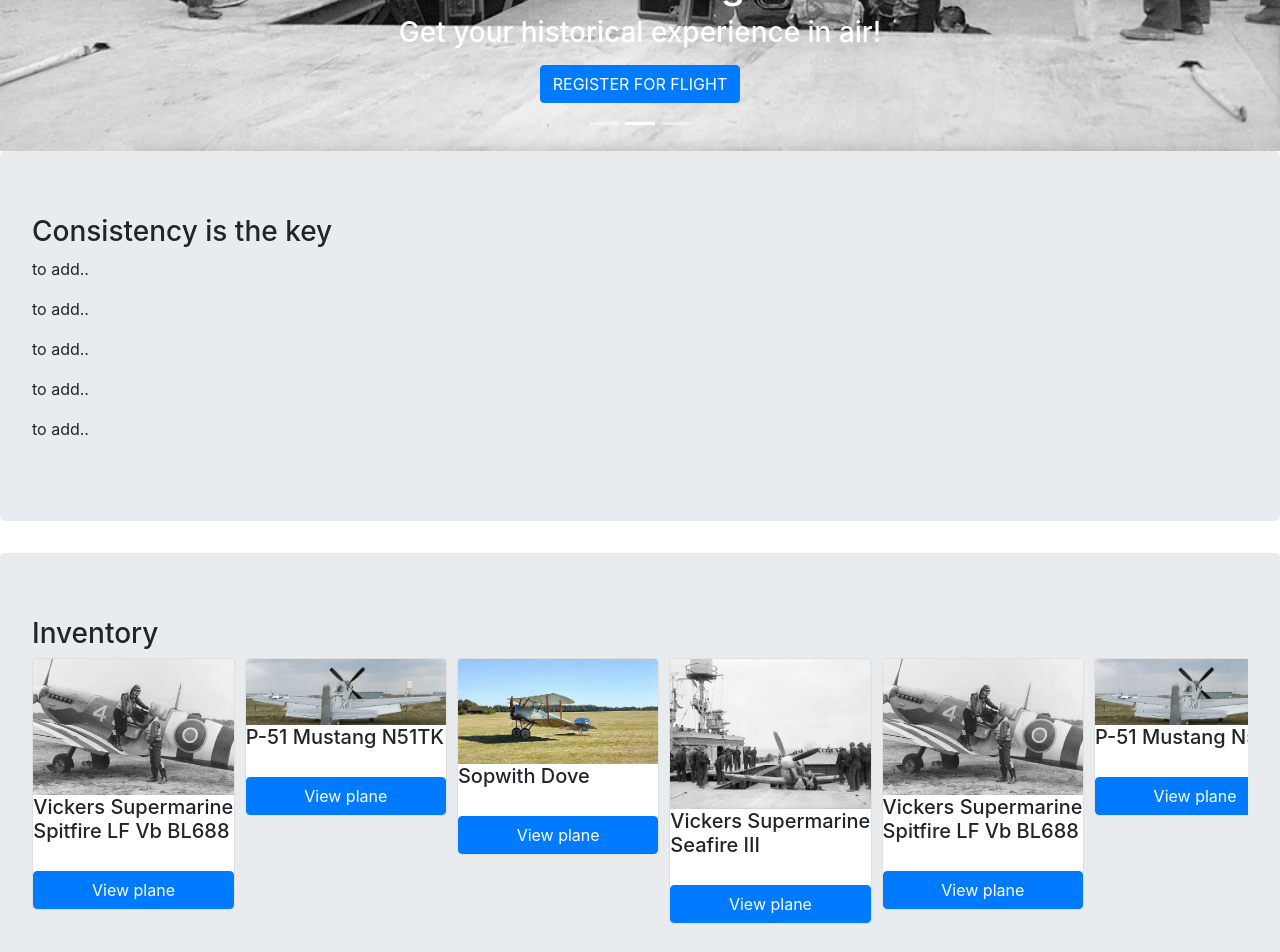
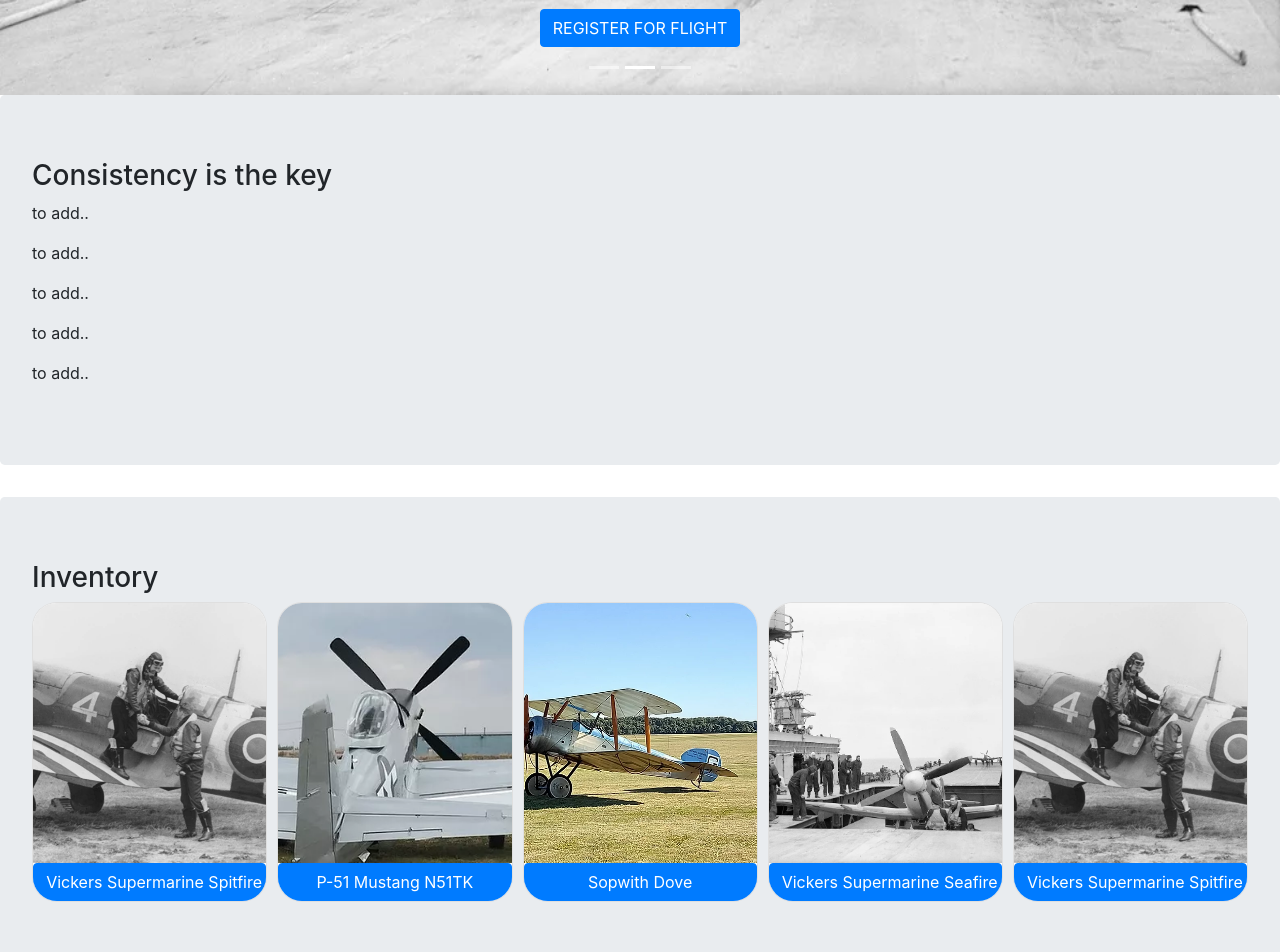
Before and after one commit to Beefaz/react-planes-app, a React (Create React App) app: page / in a window 1280 px wide. Shown: the part 860-1812 px from the top of the page. Built offline with nearby package versions, Linux system fonts and the light colour scheme.

Commit message:
added react router, changed object loading so it would fit router params. created all links to work with react-router added carousel item styles to be relative to screen ratio

```diff
--- a/package.json
+++ b/package.json
@@ -10,6 +10,7 @@
     "react": "^16.13.1",
     "react-bootstrap": "^1.3.0",
     "react-dom": "^16.13.1",
+    "react-media-hook": "^0.4.7",
     "react-owl-carousel": "^2.3.1",
     "react-scripts": "3.4.3",
     "react-text-truncate": "^0.16.0"
@@ -34,5 +35,8 @@
       "last 1 firefox version",
       "last 1 safari version"
     ]
+  },
+  "devDependencies": {
+    "react-router-dom": "^5.2.0"
   }
 }
--- a/src/App.js
+++ b/src/App.js
@@ -1,18 +1,34 @@
 import React from 'react';
+import {BrowserRouter as Router, Switch, Route} from "react-router-dom";
 import NavBar from "./components/navbar/NavBar";
 import MainCarousel from "./components/mainPage/MainCarousel";
 import AboutUs from "./components/mainPage/AboutUs";
 import Inventory from "./components/mainPage/Inventory";
 import ItemPage from "./components/itemPage/ItemPage";
+import {ITEMS} from "./planes/FolderList";
 
 const App = () => {
     return (
         <div>
-            <NavBar id='home'/>
-            <MainCarousel/>
-            <AboutUs id='aboutUs'/>
-            <Inventory id='inventory'/>
-            <ItemPage/>
+            <Router>
+                <NavBar/>
+                <Switch>
+                    <Route exact path={'/'}>
+                        <MainCarousel id='home'/>
+                        <AboutUs id='aboutUs'/>
+                        <Inventory id='inventory' items={ITEMS}/>
+                    </Route>
+                    {ITEMS.map((item, index) => (
+                        <Route exact path={"/item/"+item.NAME.replace(/\s/g, "")}
+                               key={index}>
+                            <ItemPage item={item}/>
+                        </Route>
+                    ),)}
+                    <Route path='/*'>
+                        <div>ERROR</div>
+                    </Route>
+                </Switch>
+            </Router>
         </div>
     );
 };
--- a/src/components/itemPage/ItemPage.jsx
+++ b/src/components/itemPage/ItemPage.jsx
@@ -1,10 +1,9 @@
 import React from 'react';
 import ItemText from "./ItemText";
 import {Image, Row, Col, Jumbotron} from "react-bootstrap";
-import {ITEMS} from "../../planes/FolderList";
 
 
-const ItemPage = () => {
+const ItemPage = (props) => {
     const rowStyle = {
         padding: '0.5rem',
         flexWrap: 'wrap',
@@ -22,21 +21,13 @@ const ItemPage = () => {
     };
 
     return <Jumbotron>
-        {ITEMS.map(
-                    (item, key) => (
-                        <Jumbotron key={key}>
-                            {item.TOPIMAGE.map((imageLink, index) => (
-                                <Image src={imageLink}
-                                       key={index}
+        <Image src={props.item.TOPIMAGE}
                alt=""
                fluid/>
-                            ),)}
-                            {item.TEXT.map((txtLink, index) => (
-                                <ItemText txtLink={txtLink}
-                                          key={index}/>
-                            ),)}
+        <Jumbotron>
+            <ItemText txtLink={props.item.TEXT}/>
             <Row style={rowStyle}>
-                                {item.IMAGES.map((imageLink, index) => (
+                {props.item.IMAGES.map((imageLink, index) => (
                     <Col xs={6} sm={4} md={4} lg={4} key={index}>
                         <div style={imageWrapperStyle}>
                             <Image style={imageStyle}
@@ -47,8 +38,6 @@ const ItemPage = () => {
                 ),)}
             </Row>
         </Jumbotron>
-                    ),
-                )}
     </Jumbotron>
 };
 
--- a/src/components/itemPage/ItemText.jsx
+++ b/src/components/itemPage/ItemText.jsx
@@ -10,7 +10,7 @@ const ItemText = (props) => {
 
     return (
         <p>
-            {content.concat('...')}
+            {content}
         </p>
     );
 };
--- a/src/components/mainPage/Inventory.jsx
+++ b/src/components/mainPage/Inventory.jsx
@@ -1,14 +1,24 @@
-import React from 'react';
-import {Card, Button, Jumbotron} from "react-bootstrap";
-import {ITEMS} from "../../planes/FolderList";
+import React, {useState} from 'react';
+import {Image, Card, Button, Jumbotron} from "react-bootstrap";
+import {Link} from "react-router-dom";
 import OwlCarousel from 'react-owl-carousel';
 import 'owl.carousel/dist/assets/owl.carousel.css';
 import 'owl.carousel/dist/assets/owl.theme.default.css';
 
 const Inventory = (props) => {
-const carouselParams = {
-    items: 6,
-    margin:10,
+    const requiredCarouselItemWidth = 300;
+    const [carouselItemCount, setCarouselItemCount] = useState(1);
+    const [carouselItemHeight, setCarouselItemHeight] = useState('300px');
+
+    const itemSizeHandler = () =>{
+        setCarouselItemCount(Math.ceil( window.innerWidth/requiredCarouselItemWidth));
+        setCarouselItemHeight((window.innerHeight/window.innerHeight*requiredCarouselItemWidth).toString().concat('px'));
+    };
+
+
+    const carouselParams = {
+    items: carouselItemCount,
+    margin: 10,
     loop: true,
     dots: false,
     slide: 'page',
@@ -17,21 +27,43 @@ const carouselParams = {
     autoplayTimeout: 3000,
     autoplayHoverPause: true,
 };
+
+    const imageContainerStyle = {
+        height: carouselItemHeight,
+        display:'flex',
+        overflow:'hidden',
+        borderRadius:'25px'
+    };
+    const imageWrapperStyle = {
+        display: 'flex',
+        justifyContent: 'center',
+        height: '100%',
+        width: '100%'
+    };
+    const imageStyle = {
+        minHeight: '100%',
+        minWidth: '100%',
+        objectFit: 'cover',
+        overflow: 'hidden'
+    };
+
     return <Jumbotron id={props.id}>
+        {console.log(carouselItemHeight)}
         <h3>Inventory</h3>
-        <OwlCarousel {...carouselParams}>
-            {ITEMS.map(
+        <OwlCarousel {...carouselParams} onResize={itemSizeHandler} onLoad={itemSizeHandler}>
+            {props.items.map(
                 (item, key) => (
-                    <Card key={key}>
-                        <Card.Img
-                            className="d-block w-100"
+                    <Card key={key} style={imageContainerStyle}>
+                        <div style={imageWrapperStyle}>
+                            <Image
+                            style={imageStyle}
                             variant="top"
                             src={item.TOPIMAGE}
-                            alt="First slide"
-                        />
-                        <Card.Title>{item.NAME}</Card.Title>
-                        <Card.Text>{item.TEXT}</Card.Text>
-                        <Button variant="primary">View plane</Button>
+                            alt="First slide"/>
+                        </div>
+                        <Button variant="primary" as={Link}
+                                to={"/item/"+item.NAME.replace(/\s/g, "")}
+                        >{item.NAME}</Button>
                     </Card>
                 ),
             )}
--- a/src/components/mainPage/MainCarousel.jsx
+++ b/src/components/mainPage/MainCarousel.jsx
@@ -2,9 +2,13 @@ import React from "react";
 import {Button, Nav, Carousel} from "react-bootstrap";
 import image from "../../planes/image.webp"
 
-const MainCarousel = () => {
-    return <Carousel interval={4000} fade={true}>
-            <Carousel.Item>
+const MainCarousel = (props) => {
+    const carouselStyle = {
+    };
+    const captionStyle = {
+    };
+    return <Carousel interval={4000} fade={true} id={props.id}>
+        <Carousel.Item style={carouselStyle}>
             <img
                 className="d-block w-100"
                 src={image}
@@ -17,25 +21,25 @@ const MainCarousel = () => {
                 <Nav.Link href="#inventory"><Button>VIEW ALL PLANES</Button></Nav.Link>
             </Carousel.Caption>
         </Carousel.Item>
-            <Carousel.Item>
+        <Carousel.Item style={carouselStyle}>
             <img
                 className="d-block w-100"
                 src={image}
                 alt="Second slide"
             />
-                <Carousel.Caption>
+            <Carousel.Caption style={captionStyle}>
                 <h1>Adventure flights</h1>
                 <h3>Get your historical experience in air!</h3>
                 <Nav.Link href="#adventureFlights"><Button>REGISTER FOR FLIGHT</Button></Nav.Link>
             </Carousel.Caption>
         </Carousel.Item>
-            <Carousel.Item>
+        <Carousel.Item style={carouselStyle}>
             <img
                 className="d-block w-100"
                 src={image}
                 alt="Third slide"
             />
-                <Carousel.Caption>
+            <Carousel.Caption style={captionStyle}>
                 <h1>Services</h1>
                 <h3>Need agent service, equipment or plane data?</h3>
                 <Nav.Link href="#contacts"><Button>CONTACT US</Button></Nav.Link>
--- a/src/components/navbar/NavBar.jsx
+++ b/src/components/navbar/NavBar.jsx
@@ -3,17 +3,17 @@ import {Navbar, Nav} from "react-bootstrap";
 
 
 const NavBar = (props) => {
-    return <Navbar collapseOnSelect expand="lg" bg="dark" variant="dark" id ={props.id}>
-        <Navbar.Brand href="#home">Historic and Classic</Navbar.Brand>
+    return <Navbar collapseOnSelect expand="lg" bg="dark" variant="dark" fixed="top" id ={props.id}>
+        <Navbar.Brand href="/#home">Historic and Classic</Navbar.Brand>
         <Navbar.Toggle aria-controls="responsive-navbar-nav"/>
         <Navbar.Collapse id="responsive-navbar-nav">
             <Nav className="mr-auto">
-                <Nav.Link href="#home">Home</Nav.Link>
-                <Nav.Link href="#aboutUs">About us</Nav.Link>
-                <Nav.Link href="#inventory">Inventory</Nav.Link>
-                <Nav.Link href="#adventureFlights">Adventure flights</Nav.Link>
-                <Nav.Link href="#services">Services</Nav.Link>
-                <Nav.Link href="#contacts">Contacts</Nav.Link>
+                <Nav.Link href="/#home">Home</Nav.Link>
+                <Nav.Link href="/#aboutUs">About us</Nav.Link>
+                <Nav.Link href="/#inventory">Inventory</Nav.Link>
+                <Nav.Link href="/#adventureFlights">Adventure flights</Nav.Link>
+                <Nav.Link href="/#services">Services</Nav.Link>
+                <Nav.Link href="/#contacts">Contacts</Nav.Link>
             </Nav>
         </Navbar.Collapse>
     </Navbar>
```
Also changed, not shown: src/planes/P-51 Mustang N51TK/2Airplane information.txt (renamed from src/planes/P-51 Mustang N51TK/2Airplane info.txt), src/planes/Vickers Supermarine Spitfire LF Vb BL688/1History.txt, src/planes/Vickers Supermarine Spitfire LF Vb BL688/2Aircraft information.txt (added), src/planes/Vickers Supermarine Spitfire LF Vb BL688/2Airplane information.txt (deleted), 2 other files (tests, documents, lock files or other folders). Lines whose indentation alone changed are shown as unchanged.
